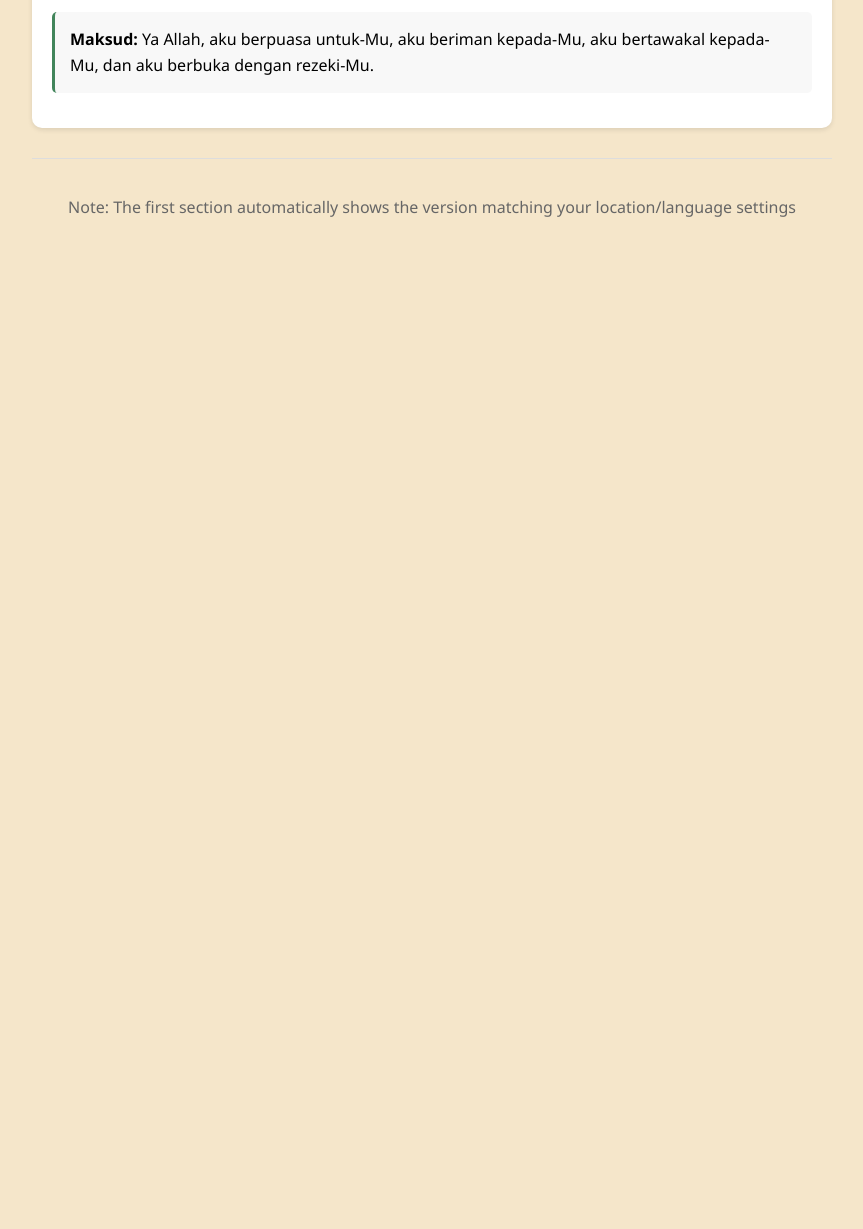
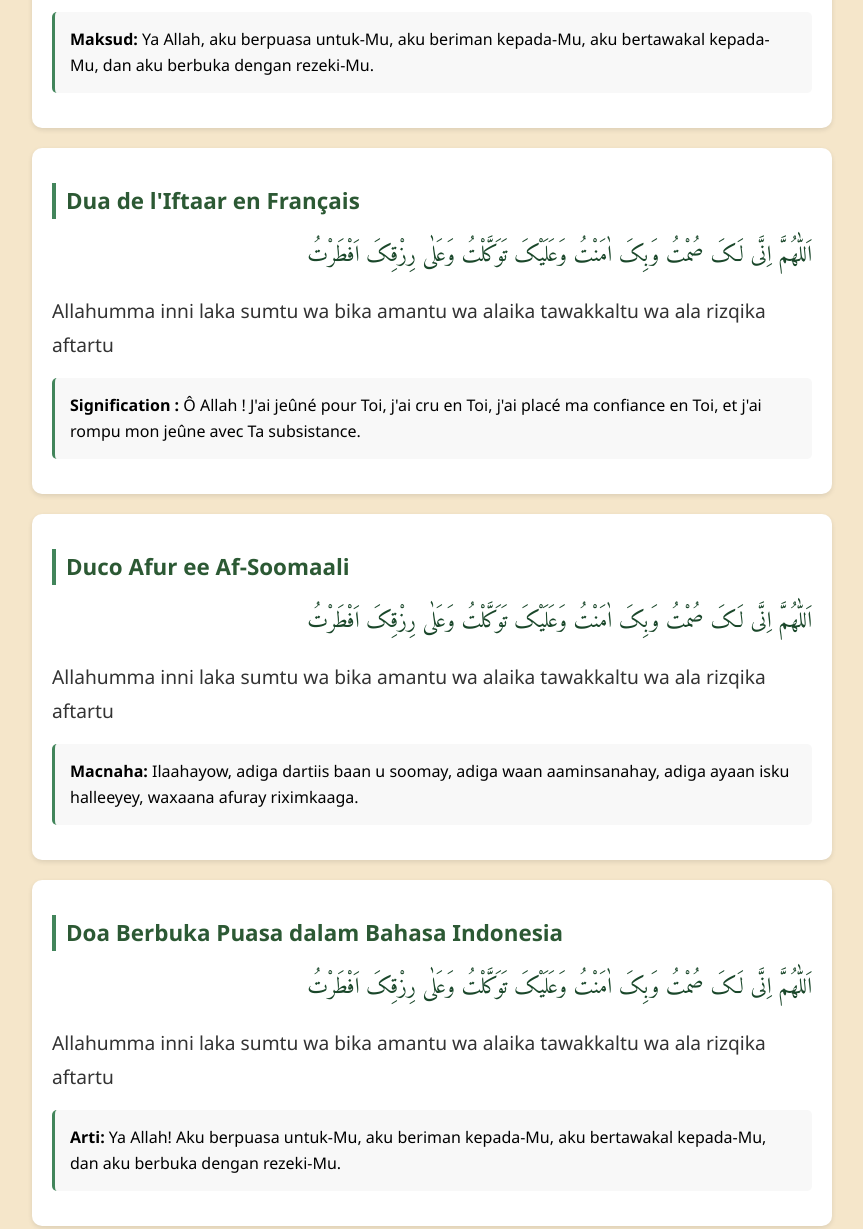
Before and after one commit to iftarkidua/iftarkidua.github.io, a plain HTML site: page index.html in a window 1280 px wide. Shown: the part 2320-3549 px from the top of the page, without its empty margins (208-1071 px from the left). Before the commit the page ends 2597 px from the top, so only its background shows below. Drawn offline with Linux system fonts and the light colour scheme; a web font is replaced by a local one.

Commit message:
Update index.html

```diff
--- a/index.html
+++ b/index.html
@@ -168,7 +168,41 @@
                     <strong>Maksud:</strong> Ya Allah, aku berpuasa untuk-Mu, aku beriman kepada-Mu, aku bertawakal kepada-Mu, dan aku berbuka dengan rezeki-Mu.
                 </div>
             </div>
+<!-- French -->
+<div class="language-section" data-lang="fr">
+    <h2 class="seo-heading">Dua de l'Iftaar en Français</h2>
+    <div class="arabic">اَللّٰهُمَّ اِنَّی لَکَ صُمْتُ وَبِکَ اٰمَنْتُ وَعَلَيْکَ تَوَکَّلْتُ وَعَلٰی رِزْقِکَ اَفْطَرْتُ</div>
+    <div class="local-script">
+        Allahumma inni laka sumtu wa bika amantu wa alaika tawakkaltu wa ala rizqika aftartu
+    </div>
+    <div class="translation">
+        <strong>Signification :</strong> Ô Allah ! J'ai jeûné pour Toi, j'ai cru en Toi, j'ai placé ma confiance en Toi, et j'ai rompu mon jeûne avec Ta subsistance.
+    </div>
+</div>
 
+<!-- Somali -->
+<div class="language-section" data-lang="so">
+    <h2 class="seo-heading">Duco Afur ee Af-Soomaali</h2>
+    <div class="arabic">اَللّٰهُمَّ اِنَّی لَکَ صُمْتُ وَبِکَ اٰمَنْتُ وَعَلَيْکَ تَوَکَّلْتُ وَعَلٰی رِزْقِکَ اَفْطَرْتُ</div>
+    <div class="local-script">
+        Allahumma inni laka sumtu wa bika amantu wa alaika tawakkaltu wa ala rizqika aftartu
+    </div>
+    <div class="translation">
+        <strong>Macnaha:</strong> Ilaahayow, adiga dartiis baan u soomay, adiga waan aaminsanahay, adiga ayaan isku halleeyey, waxaana afuray riximkaaga.
+    </div>
+</div>
+
+<!-- Indonesian -->
+<div class="language-section" data-lang="id">
+    <h2 class="seo-heading">Doa Berbuka Puasa dalam Bahasa Indonesia</h2>
+    <div class="arabic">اَللّٰهُمَّ اِنَّی لَکَ صُمْتُ وَبِکَ اٰمَنْتُ وَعَلَيْکَ تَوَکَّلْتُ وَعَلٰی رِزْقِکَ اَفْطَرْتُ</div>
+    <div class="local-script">
+        Allahumma inni laka sumtu wa bika amantu wa alaika tawakkaltu wa ala rizqika aftartu
+    </div>
+    <div class="translation">
+        <strong>Arti:</strong> Ya Allah! Aku berpuasa untuk-Mu, aku beriman kepada-Mu, aku bertawakal kepada-Mu, dan aku berbuka dengan rezeki-Mu.
+    </div>
+</div>
             <!-- Add more languages below -->
 
         </div>
```
